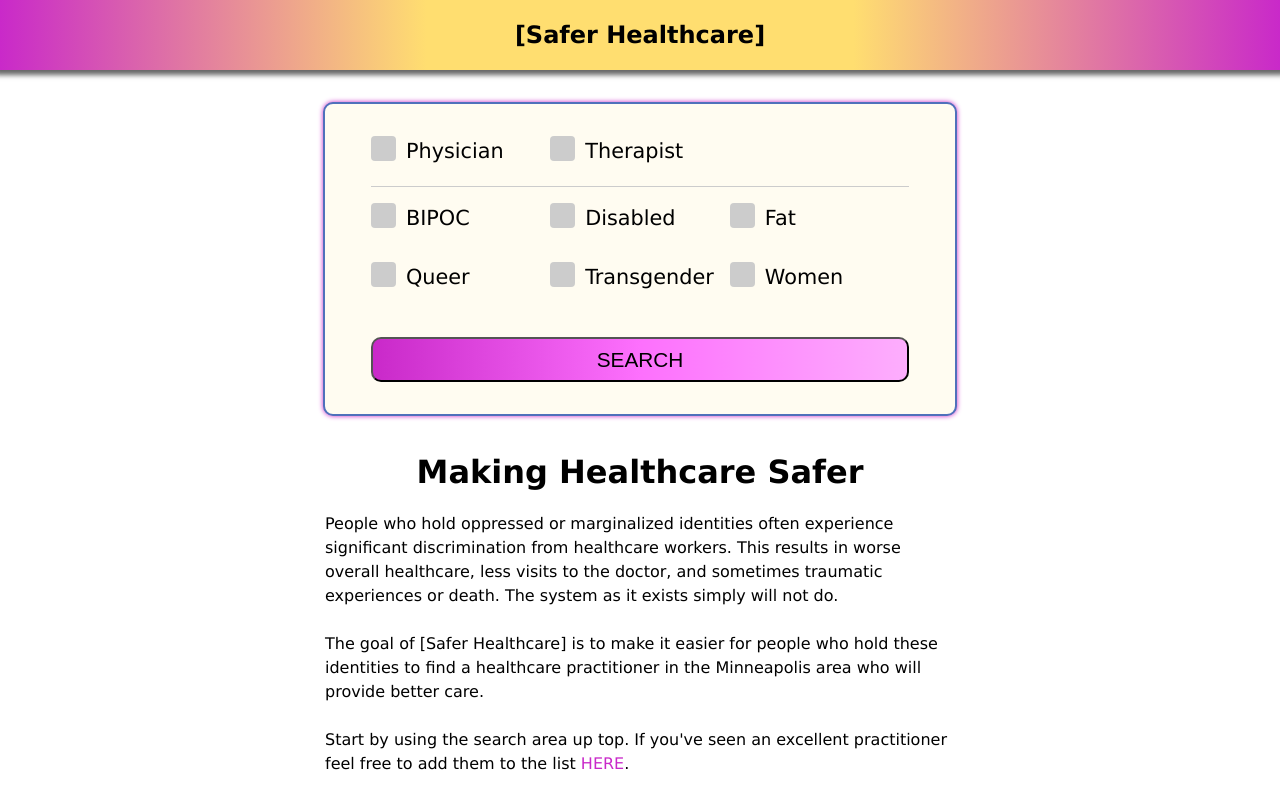
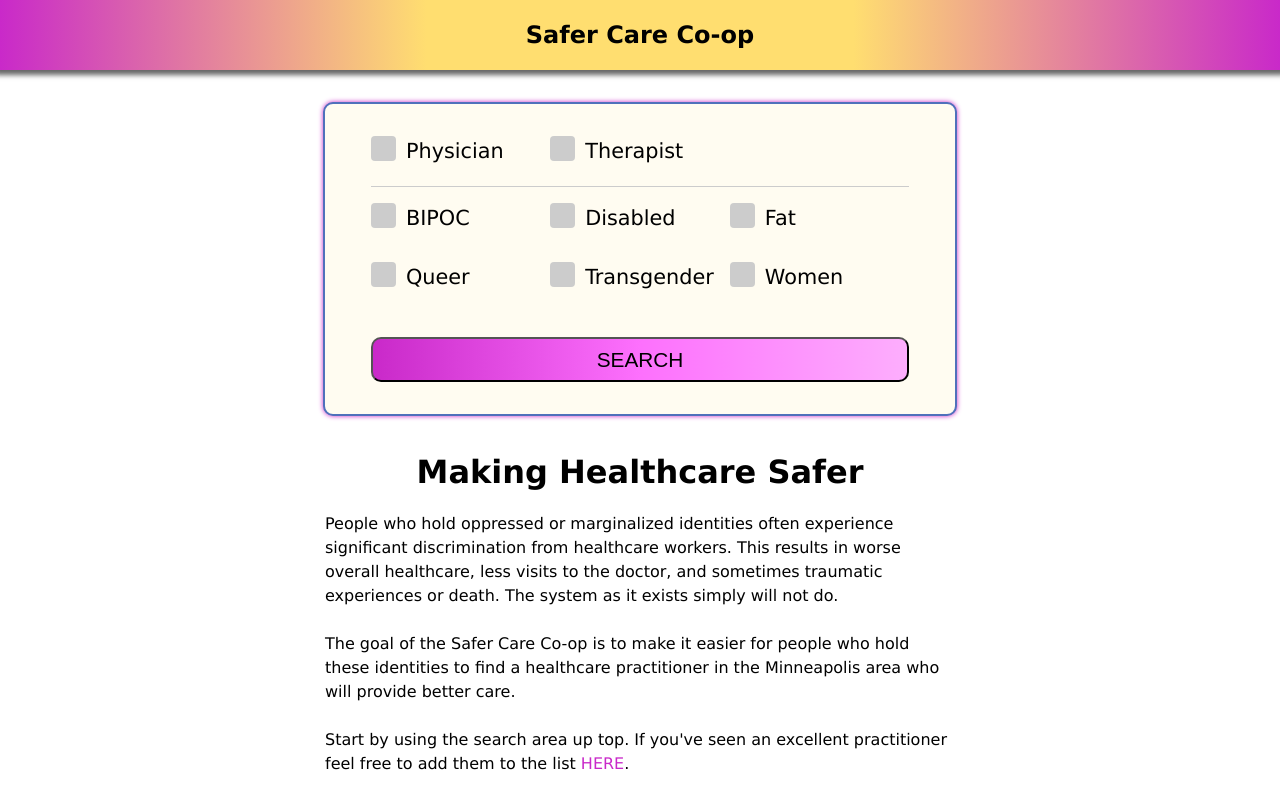
Before and after one commit to AwrenNuit/safer-care-coop, a React (Create React App) app: page / in a window 1280 px wide. Shown: the top 800 px of the page. Built offline with nearby package versions, Linux system fonts and the light colour scheme; no server answers; the database is empty.

Commit message:
updated name

```diff
--- a/src/components/Header/Header.js
+++ b/src/components/Header/Header.js
@@ -9,7 +9,7 @@ export default function Header() {
   return (
     <div id="header-container">
       <div id="header" onClick={() => history.push("/")}>
-        <h2>[Safer Healthcare]</h2>
+        <h2>Safer Care Co-op</h2>
       </div>
       <Searchbar />
     </div>
--- a/src/components/Home/Home.js
+++ b/src/components/Home/Home.js
@@ -44,7 +44,7 @@ export default function Home() {
       </p>
       <br />
       <p>
-        The goal of [Safer Healthcare] is to make it easier for people who hold
+        The goal of the Safer Care Co-op is to make it easier for people who hold
         these identities to find a healthcare practitioner in the Minneapolis
         area who will provide better care.
       </p>
@@ -72,7 +72,7 @@ export default function Home() {
         and make a Pull Request. I would love to improve the website's features,
         aesthetics, and the user experience. Please{" "}
         <a
-          href="mailto:awren.nuit@gmail.com?subject=RE: Safer Healthcare"
+          href="mailto:awren.nuit@gmail.com?subject=RE: Safer Care Co-op"
           style={{ color: "#c929c9" }}
         >
           EMAIL ME
```
